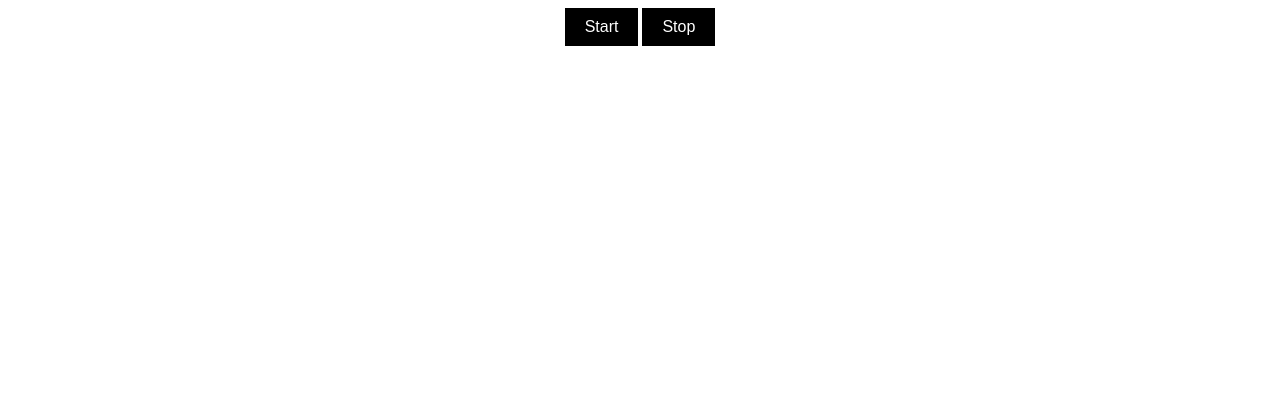
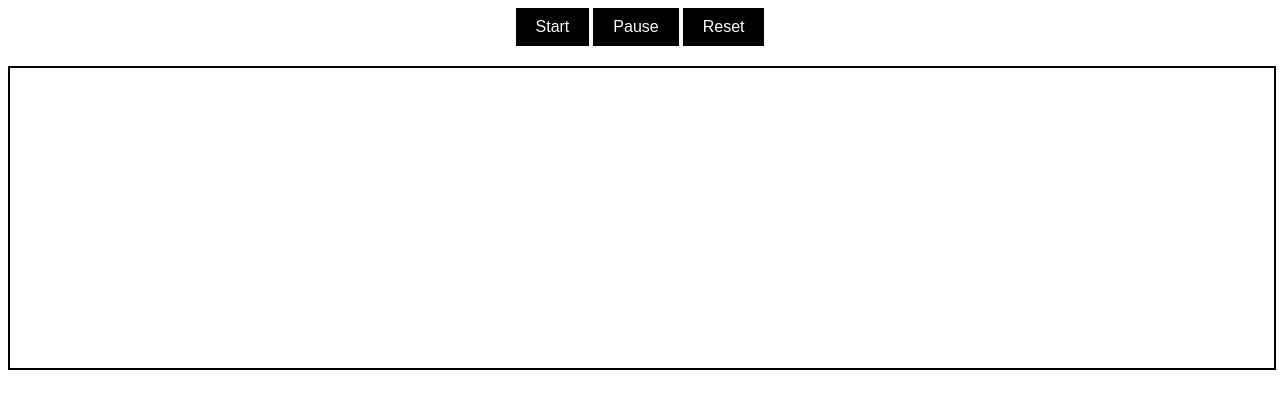
Before and after one commit to N-Edens/Projekt, a plain HTML site: page Index.html in a window 1280 px wide. Drawn offline with Linux system fonts and the light colour scheme.

Commit message:
Add existing file

```diff
--- a/Index.html
+++ b/Index.html
@@ -48,7 +48,8 @@
     }
 
     #startBtn,
-    #stopBtn {
+    #stopBtn,
+    #resetBtn {
       background-color: black;
       color: #ffffff;
       padding: 10px 20px;
@@ -69,151 +70,38 @@
     #stopBtn.active {
       background-color: red;
     }
-</style>
+    #resetBtn.active {
+      background-color: blue;
+    }
+
+    #road {
+      position: relative;
+      width: 100%;
+      height: 300px;
+      border: 2px solid black;
+      overflow: hidden;
+    }
   </style>
 </head>
 <body>
   <div id="btnContainer">
     <button id="startBtn">Start</button>
-    <button id="stopBtn">Stop</button>
+    <button id="stopBtn">Pause</button>
+    <button id="resetBtn">Reset</button>
   </div>
 
+  <div id="road">
     <script>
       var animationInterval;
       var startBtn = document.getElementById("startBtn");
       var stopBtn = document.getElementById("stopBtn");
 
-	function startAnimation() {
-	  var cars = document.querySelectorAll(".car");
+    </script>
+   <script src="cars.js"></script>
+  <script src="startButton.js"></script>
+  <script src="stopButton.js"></script>
+  <script src="Resetbutton.js"></script>
 
-	  cars.forEach(function(car) {
-		car.style.animation = "move 20s linear";
-		car.style.animationPlayState = "running";
-	  });
-
-
-
-	  // Remove active class from stop button
-	  stopBtn.classList.remove("active");
-
-	  // Add active class to start button
-	  startBtn.classList.add("active");
-	  startBtn.disabled = true;
-
-	  animationInterval = setInterval(removeOffscreenCars, 10);
-	}
-
-
-	function stopAnimation() {
-    var cars = document.querySelectorAll(".car");
-
-    cars.forEach(function(car) {
-      car.style.animationPlayState = "paused";
-    });
-
-    clearInterval(animationInterval);
-
-    // Change the styles of the buttons
-    startBtn.classList.remove("active");
-    stopBtn.classList.add("active");
-    startBtn.disabled = false;
-  }
-function removeOffscreenCars() {
-  var cars = document.querySelectorAll(".car");
-
-  cars.forEach(function(car) {
-    var rect = car.getBoundingClientRect();
-    if (rect.right >= window.innerWidth + 75) {
-      car.remove();
-    }
-  });
-
-  if (document.querySelectorAll(".car").length === 0) {
-    startBtn.classList.remove("active");
-    startBtn.disabled = false;
-    clearInterval(animationInterval);
-
-    // Reset animation for new set of cars
-    createCars();
-  }
-}
-
-    document.getElementById("startBtn").addEventListener("click", startAnimation);
-    document.getElementById("stopBtn").addEventListener("click", stopAnimation);
-  </script>
-
-  <script>
-    for (var lane = 1; lane <= 6; lane++) {
-      for (var i = 0; i < (lane === 6 ? 14 : 53); i++) {
-        var svg = document.createElementNS("http://www.w3.org/2000/svg", "svg");
-        svg.setAttribute("viewBox", "0 0 100 50");
-        svg.setAttribute("height", "50px");
-        svg.setAttribute("width", "100px");
-        svg.setAttribute("class", "car");
-
-        // create car elements
-        var rect1 = document.createElementNS("http://www.w3.org/2000/svg", "rect");
-        rect1.setAttribute("x", "10");
-        rect1.setAttribute("y", "20");
-        rect1.setAttribute("width", "50");
-        rect1.setAttribute("height", "10");
-        svg.appendChild(rect1);
-
-        var rect2 = document.createElementNS("http://www.w3.org/2000/svg", "rect");
-        rect2.setAttribute("x", "15");
-        rect2.setAttribute("y", "10");
-        rect2.setAttribute("width", "40");
-        rect2.setAttribute("height", "10");
-        svg.appendChild(rect2);
-
-        var wheel1 = document.createElementNS("http://www.w3.org/2000/svg", "circle");
-        wheel1.setAttribute("cx", "20");
-        wheel1.setAttribute("cy", "30");
-        wheel1.setAttribute("r", "5");
-        wheel1.setAttribute("class", "wheel");
-        svg.appendChild(wheel1);
-
-        var wheel2 = document.createElementNS("http://www.w3.org/2000/svg", "circle");
-        wheel2.setAttribute("cx", "53");
-        wheel2.setAttribute("cy", "30");
-        wheel2.setAttribute("r", "5");
-        wheel2.setAttribute("class", "wheel");
-        svg.appendChild(wheel2);
-
-        // set class and position based on lane
-        if (lane === 1) {
-          // Lane 1
-          svg.setAttribute("class", "car lane1");
-          svg.style.left = (-100 - i * 75) + "px";
-        } else if (lane === 2) {
-          // Lane 2
-          svg.setAttribute("class", "car lane2");
-          svg.style.left = (-105 - i * 75) + "px";
-        } else if (lane === 3) {
-          // Lane 3
-          svg.setAttribute("class", "car lane3");
-          svg.style.left = (-110 - i * 75) + "px";
-        } else if (lane === 4) {
-          // Lane 4
-
-          svg.setAttribute("class", "car lane4");
-          svg.style.left = (-115 - i * 75) + "px";
-        } else if (lane === 5) {
-          // Lane 5
-          svg.setAttribute("class", "car lane5");
-          svg.style.left = (-120 - i * 75) + "px";
-        } else if (lane === 6) {
-          // Lane 6
-          svg.setAttribute("class", "car lane6");
-          svg.style.left = (-125 - i * 303.75) + "px";
-          if (i % 2 === 0) {
-            svg.style.transform = "translateY(-10px)";
-          }
-        }
-
-        document.body.appendChild(svg);
-      }
-    }
-  </script>
+</div>
 </body>
 </html>
```
Lines whose indentation alone changed are shown as unchanged.
